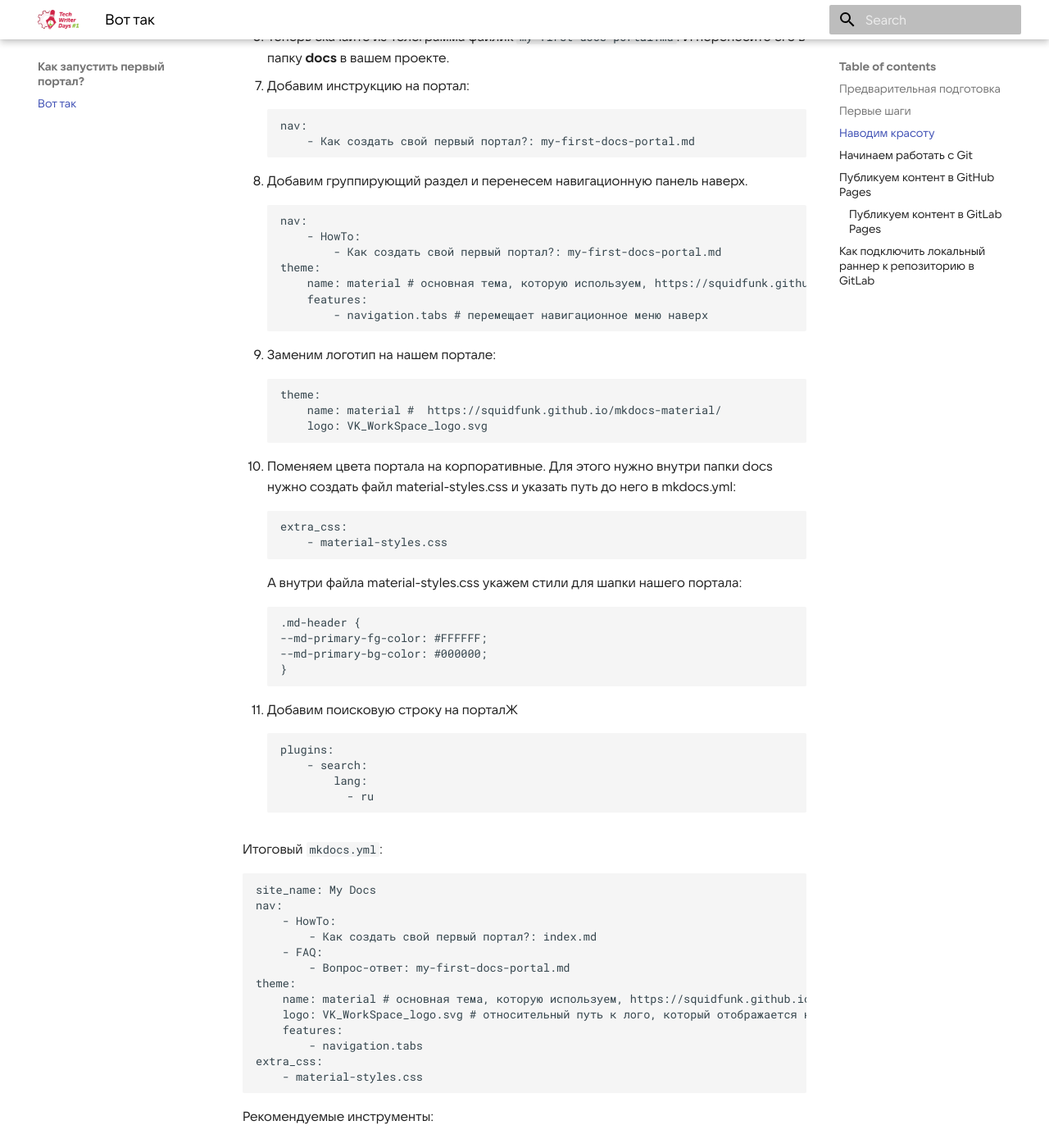
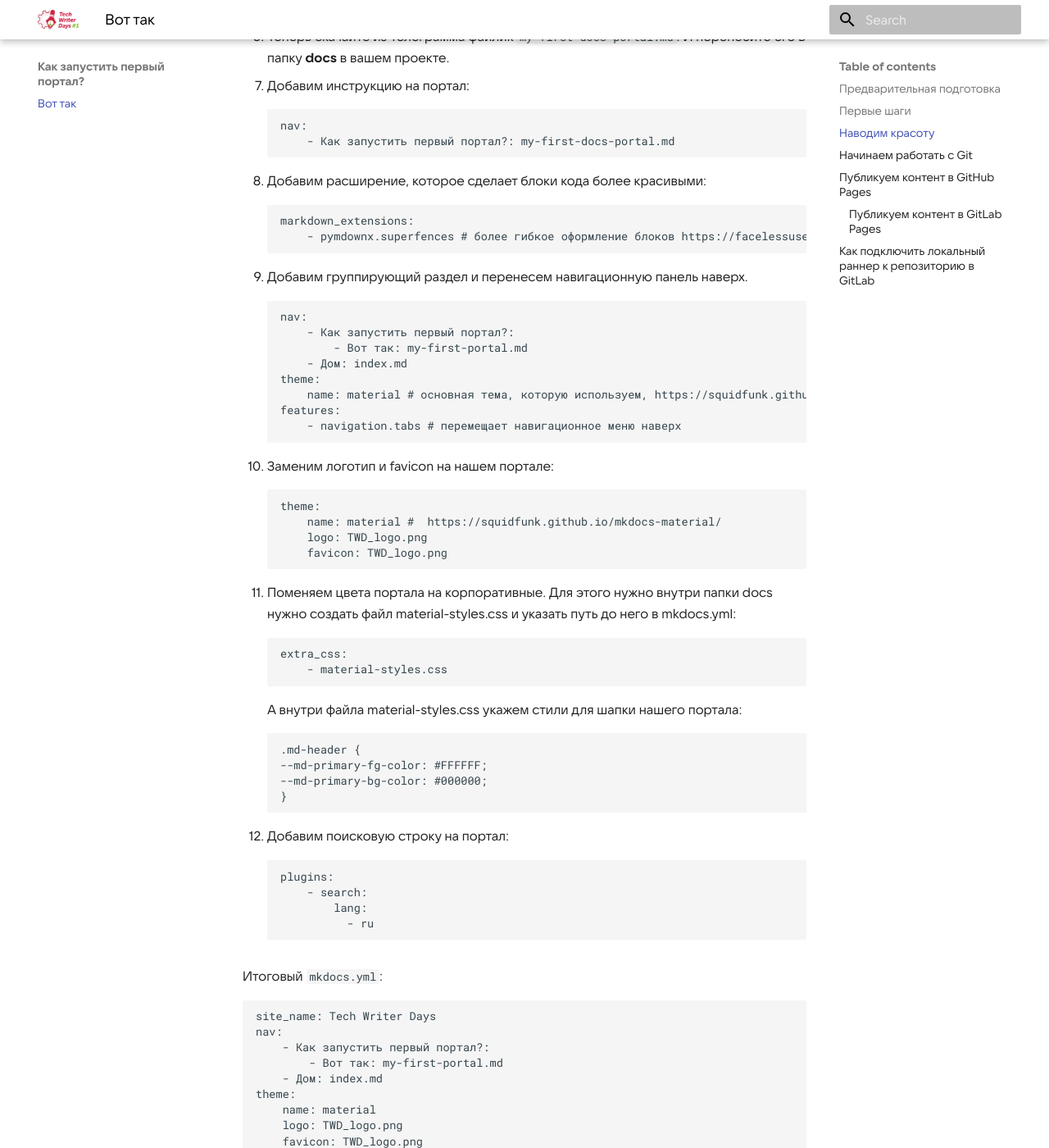
Before and after one commit to Recours/recours.github.io, an MkDocs documentation site: the page built from docs/my-first-portal.md, in a window 1280 px wide and 1400 px high, scrolled down 2742 px. Shown: the whole window at 82% size. Built offline with MkDocs 1.6.1 and Material for MkDocs 9.7.7, drawn with Linux system fonts in a browser that asks for light colours; some of the changed text lies outside the part shown.

Commit message:
reg commit

````diff
--- a/docs/my-first-portal.md
+++ b/docs/my-first-portal.md
@@ -51,7 +51,7 @@ pdf:
 
 2. Устанавливаем MkDocs локально:
 
-    ```
+	```
     pip install mkdocs
     ```
 
@@ -139,46 +139,55 @@ site_name: My Docs
 
 	```
 	nav:
-		- Как создать свой первый портал?: my-first-docs-portal.md
+		- Как запустить первый портал?: my-first-docs-portal.md
 	```
 
-8. Добавим группирующий раздел и перенесем навигационную панель наверх.
+8. Добавим расширение, которое сделает блоки кода более красивыми:
+
+	```
+	markdown_extensions:
+		- pymdownx.superfences # более гибкое оформление блоков https://facelessuser.github.io/pymdown-extensions/extensions/superfences/
+	```
+
+9. Добавим группирующий раздел и перенесем навигационную панель наверх.
 
 	```
 	nav:
-		- HowTo:
-			- Как создать свой первый портал?: my-first-docs-portal.md
+		- Как запустить первый портал?:
+			- Вот так: my-first-portal.md
+		- Дом: index.md
 	theme:
 		name: material # основная тема, которую используем, https://squidfunk.github.io/mkdocs-material/
-		features:
-			- navigation.tabs # перемещает навигационное меню наверх
+  	features:
+  		- navigation.tabs # перемещает навигационное меню наверх
 	```
 
-9. Заменим логотип на нашем портале:
+10. Заменим логотип и favicon на нашем портале:
 
 	```
 	theme:
 		name: material #  https://squidfunk.github.io/mkdocs-material/
-		logo: VK_WorkSpace_logo.svg
+		logo: TWD_logo.png
+		favicon: TWD_logo.png
 	```
 
-10. Поменяем цвета портала на корпоративные. Для этого нужно внутри папки docs нужно создать файл material-styles.css и указать путь до него в mkdocs.yml:
+11. Поменяем цвета портала на корпоративные. Для этого нужно внутри папки docs нужно создать файл material-styles.css и указать путь до него в mkdocs.yml:
 
 	```
-	extra_css:
-		- material-styles.css
-	```
+    extra_css:
+    	- material-styles.css
+    ```
 
-	А внутри файла material-styles.css укажем стили для шапки нашего портала:
+    А внутри файла material-styles.css укажем стили для шапки нашего портала:
 
-	 ```
-	 .md-header {
-	 --md-primary-fg-color: #FFFFFF;
-	 --md-primary-bg-color: #000000;
-	 }
-	 ```
+     ```
+     .md-header {
+     --md-primary-fg-color: #FFFFFF;
+     --md-primary-bg-color: #000000;
+     }
+     ```
 
-11. Добавим поисковую строку на порталЖ
+12. Добавим поисковую строку на портал:
 
     ```
     plugins:
@@ -188,23 +197,28 @@ site_name: My Docs
     ```
 
 
-
 Итоговый `mkdocs.yml`:
 
 ```
-site_name: My Docs
+site_name: Tech Writer Days
 nav:
-    - HowTo:
-        - Как создать свой первый портал?: index.md
-    - FAQ:
-        - Вопрос-ответ: my-first-docs-portal.md
+    - Как запустить первый портал?:
+        - Вот так: my-first-portal.md
+    - Дом: index.md
 theme:
-    name: material # основная тема, которую используем, https://squidfunk.github.io/mkdocs-material/
-    logo: VK_WorkSpace_logo.svg # относительный путь к лого, который отображается на портале и на титуле дока, в колонтитулах дока, обязательно svg
+    name: material
+    logo: TWD_logo.png
+    favicon: TWD_logo.png
     features:
         - navigation.tabs
 extra_css:
     - material-styles.css
+markdown_extensions:
+    - pymdownx.superfences
+plugins:
+    - search:
+        lang:
+          - ru
 ```
 
 
@@ -264,15 +278,15 @@ extra_css:
 1. Склонируем репозиторий в любое удобное место, но не в папку с нашим порталом.
 
 	```
-	PS C:\Users\User\Desktop> git clone https://gitlab.com/nikitasgroup1/my-first-docs-portal
+	PS C:\Users\User\Desktop> git clone https://github.com/Recours/recours.github.io.git
 	```
 
-2. В моем случае, я клонировал на рабочий стол и у меня появилась папка с названием репозитория. Теперь нужно перенести все содержимое папки my-project внутрь новой папки.
+2. В моем случае, я клонировал на рабочий стол и у меня появилась папка с названием репозитория. Теперь нужно перенести все содержимое папки **my-project** внутрь новой папки.
 
 3. Перейдем внутрь папки репозитория.
 
 	```
-	cd my-first-docs-portal
+	cd recours.github.io
 	```
 
 3. Собираем наш первый коммит:
--- a/mkdocs.yml
+++ b/mkdocs.yml
@@ -19,16 +19,16 @@ plugins:
     - search:
         lang:
           - ru
-#    - pdf-generate: # плагин для выгрузки в PDF https://github.com/iSOLveIT/mkdocs-pdf-generate
-#        copyright: "© TechWriter Days, 2024 г. Все права защищены"
-#        cover: true
-#        cover_title: TWD # название на титульном листе по дефолту, если в метаданных в md не указано иное
-#        cover_subtitle: Документация # второе название на титульном листе по дефолту, если в метаданных в md не указано иное
-#        toc: true # добавляем оглавление
-#        toc_level: 4 # глубина оглавления
-#        toc_title: Оглавление # название оглавления
-#        toc_numbering: false # автоматическая нумерация в оглавлении
-#        cover_images: # картинка на титуле
-#          default: TWD_logo.png # дефолт
+    - pdf-generate: # плагин для выгрузки в PDF https://github.com/iSOLveIT/mkdocs-pdf-generate
+        copyright: "© TechWriter Days, 2024 г. Все права защищены"
+        cover: true
+        cover_title: TWD # название на титульном листе по дефолту, если в метаданных в md не указано иное
+        cover_subtitle: Документация # второе название на титульном листе по дефолту, если в метаданных в md не указано иное
+        toc: true # добавляем оглавление
+        toc_level: 4 # глубина оглавления
+        toc_title: Оглавление # название оглавления
+        toc_numbering: false # автоматическая нумерация в оглавлении
+        cover_images: # картинка на титуле
+          default: TWD_logo.png # дефолт
         #enabled_if_env: ENABLE_PDF_EXPORT # чтобы убрать кнопку выгрузки в пдф со страницы портала, указываем enabled_if_env: ENABLE_PDF_EXPORT. В этом случае при серве и билде не будут генериться пдфки. Чтобы включить обратно генерацию пдф, надо закомментить эту строку
         #custom_template_path: TEMPLATES PATH  #если захотим использовать шаблон для титула, то тут пропишем относительный путь к шаблону. Шаблон должен быть написан на html или на jinja,  но это не точно.
````
Also changed, not shown: other parts of docs/my-first-portal.md (+3 -1 lines), 2 other files.
